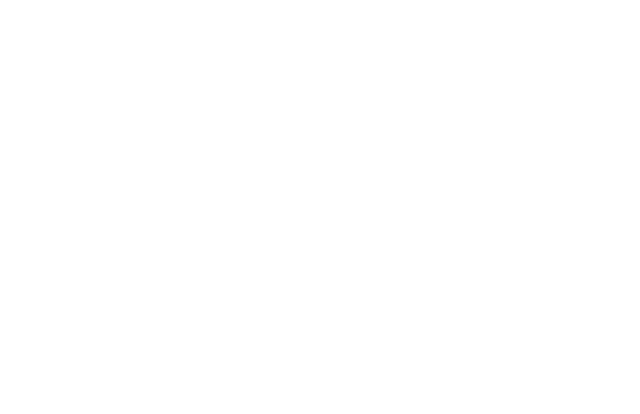
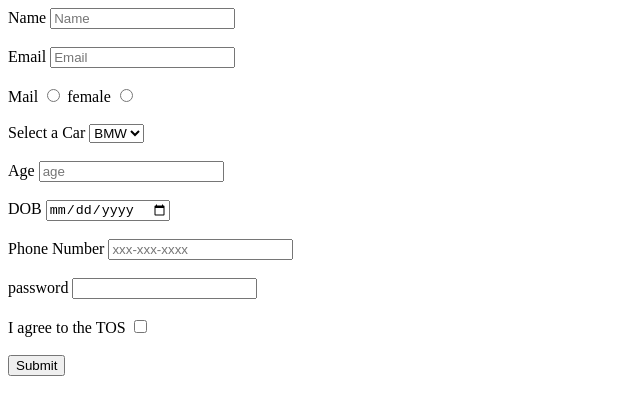
Before and after one commit to acciojob/signup-form-car-pawanprajapati01, a website: page main.html in a window 1280 px wide. Shown: the whole page, without its empty margins (0-640 px from the left). Drawn offline with Linux system fonts and the light colour scheme.

Commit message:
created a submission

```diff
--- a/main.html
+++ b/main.html
@@ -1,16 +1,52 @@
 <!DOCTYPE html>
+<html lang="en">
+<head>
+    <meta charset="UTF-8">
+    <meta name="viewport" content="width=device-width, initial-scale=1.0">
+    <title>Document</title>
+</head>
+<body>
+    <form method="post">
 
-<html>
+        <label for="Name">Name</label>
+        <input type="text" id="Name" placeholder="Name"required>
+        <br><br>
 
-<head>
-	<link rel="stylesheet" href="styles.css">
-</head>
+         <label for="Email">Email</label>
+        <input type="text" id="Email" placeholder="Email"required >
+        <br><br>
 
-<body>
-	<!-- the entire body must be written by student -->
-    <script type="text/javascript" src="./script.js">
-</script>
+         <label for="gender_m">Mail</label>
+        <input type="radio" id="gender_m" name="gender" required>
+         <label for="gender_f">female</label>
+        <input type="radio" id="gender_f" name="gender" required>
+        <br><br>
 
+        <label for="Cars">Select a Car</label>
+        <select placeholder="please choice any option" name="" id="car">
+                <option value="">BMW</option>
+                 <option value="">AUDI</option>
+                  <option value="">TATA</option>
+        </select>
+        <br><br>
+        <label for="Age">Age</label>
+        <input type="Number" placeholder="age" id="age" required>
+        <br><br>
+        <label for="DOB">DOB</label>
+        <input type="date" id="dob" required>
+        <br><br>
+        <label for="tel"> Phone Number</label>
+        <input type="tel" placeholder="xxx-xxx-xxxx" id="tel" required >
+        <br><br>
+        <label for="password">password</label>
+        <input type="password" placeholder="" id="password" required >
+        <br><br>
+        <label for="TOS">I agree to the TOS</label>
+        <input type="checkbox" id="TOS">
+        <br><br>
+        <button type="submit">Submit</button>
+        <br><br>
+
+    </form>
 </body>
-
 </html>
```
